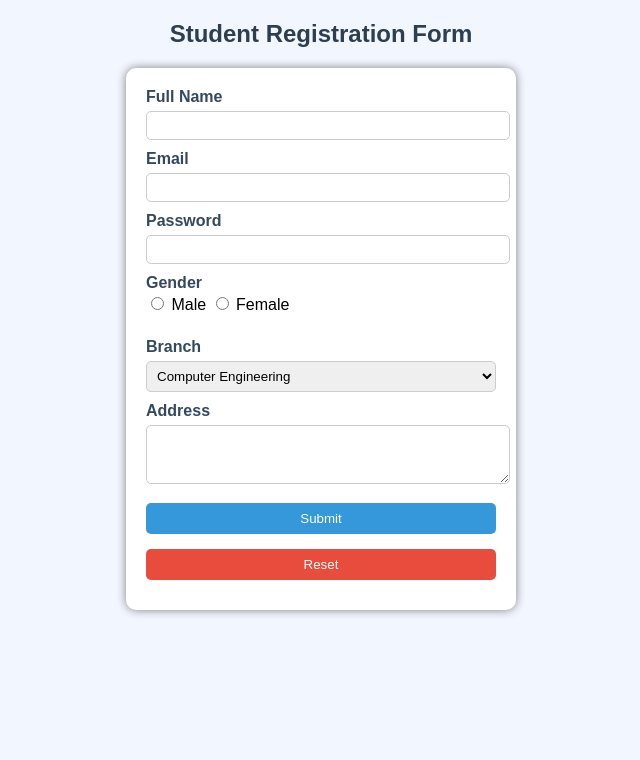
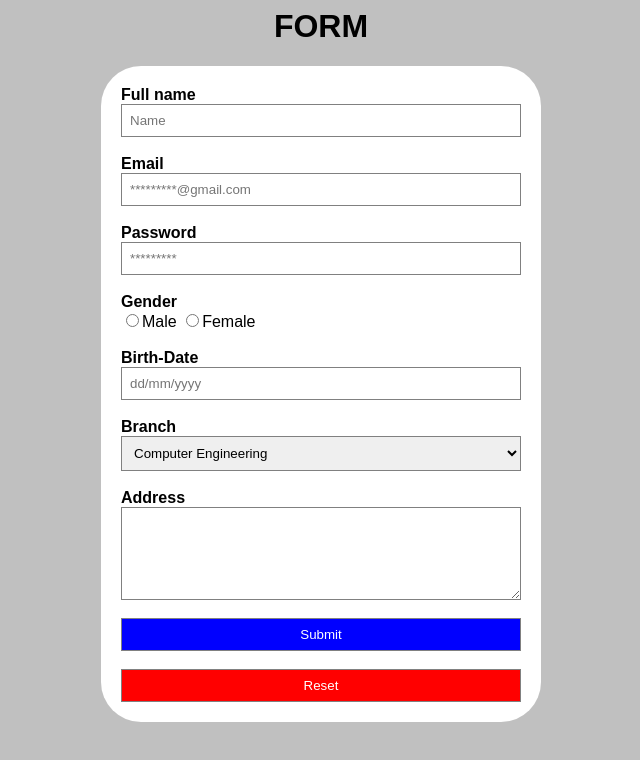
Before and after one commit to Hetvi4728/website, a plain HTML site: page form.html in a window 1280 px wide. Shown: the whole page, without its empty margins (319-959 px from the left). Drawn offline with Linux system fonts and the light colour scheme.

Commit message:
design and structure
Updated the form layout and styling for better user experience.

```diff
--- a/form.html
+++ b/form.html
@@ -1,40 +1,37 @@
-<!DOCTYPE html>
 <html>
+
 <head>
-    <title>Form</title>
+     <title>FORM</title>
 
 <style>
+
 body {
-            background-color: #f2f6ff;
+background-color:silver;
 font-family: Arial, sans-serif;
 }
 
-        h2 {
-            color: #2c3e50;
+h1 {
+color:black;
 text-align: center;
 }
 
 form {
-            background-color: #ffffff;
-            width: 350px;
+background-color:white;
+width: 400px;
 margin: auto;
 padding: 20px;
-            border-radius: 10px;
-            box-shadow: 0px 0px 10px gray;
+border-radius: 40px;
 }
 
 label {
-            color: #34495e;
+color:dark black;
 font-weight: bold;
 }
 
 input, select, textarea {
 width: 100%;
-            padding: 6px;
-            margin-top: 5px;
-            margin-bottom: 10px;
-            border: 1px solid #ccc;
-            border-radius: 5px;
+padding: 8px;
+border:1px solid gray;
 }
 
 input[type="radio"],
@@ -43,45 +40,49 @@
 }
 
 input[type="submit"] {
-            background-color: #3498db;
+background-color: blue;
 color: white;
-            border: none;
-            padding: 8px;
 cursor: pointer;
 }
 
 input[type="reset"] {
-            background-color: #e74c3c;
+background-color:red;
 color: white;
-            border: none;
-            padding: 8px;
 cursor: pointer;
 }
 
-        input[type="submit"]:hover,
-        input[type="reset"]:hover {
-            opacity: 0.8;
-        }
 </style>
 
 </head>
+
 <body>
-
-    <h2>Student Registration Form</h2>
+     <h1>FORM</h1>
 
 <form>
-        <label>Full Name</label>
-        <input type="text">
 
-        <label>Email</label>
-        <input type="email">
+<label>Full name</label><br>
+<input type="text" placeholder="Name">
+<br>
+<br>
 
-        <label>Password</label>
-        <input type="password">
+<label>Email</label><br>
+<input type="text" placeholder="*********@gmail.com">
+<br>
+<br>
+
+<label>Password</label><br>
+<input type="password" placeholder="*********">
+<br>
+<br>
 
 <label>Gender</label><br>
-        <input type="radio" name="g"> Male
-        <input type="radio" name="g"> Female
+<input type="radio" name="Gender">Male
+<input type="radio" name="Gender">Female
+
+<br><br>
+
+<label>Birth-Date</label>
+<input type="text" placeholder="dd/mm/yyyy">
 <br><br>
 
 <label>Branch</label>
@@ -94,13 +95,19 @@
 <option>Electronics & Communication</option>
 <option>AI & Data Science</option>
 </select>
+<br><br>
+
+
 
 <label>Address</label>
-        <textarea rows="3"></textarea>
+<textarea rows="5"></textarea>
+<br><br>
 
-        <input type="submit" value="Submit">
+<input type="submit" value="Submit"><br><br>
 <input type="reset" value="Reset">
+
 </form>
+
 
 </body>
 </html>
```
Lines whose indentation alone changed are shown as unchanged.
